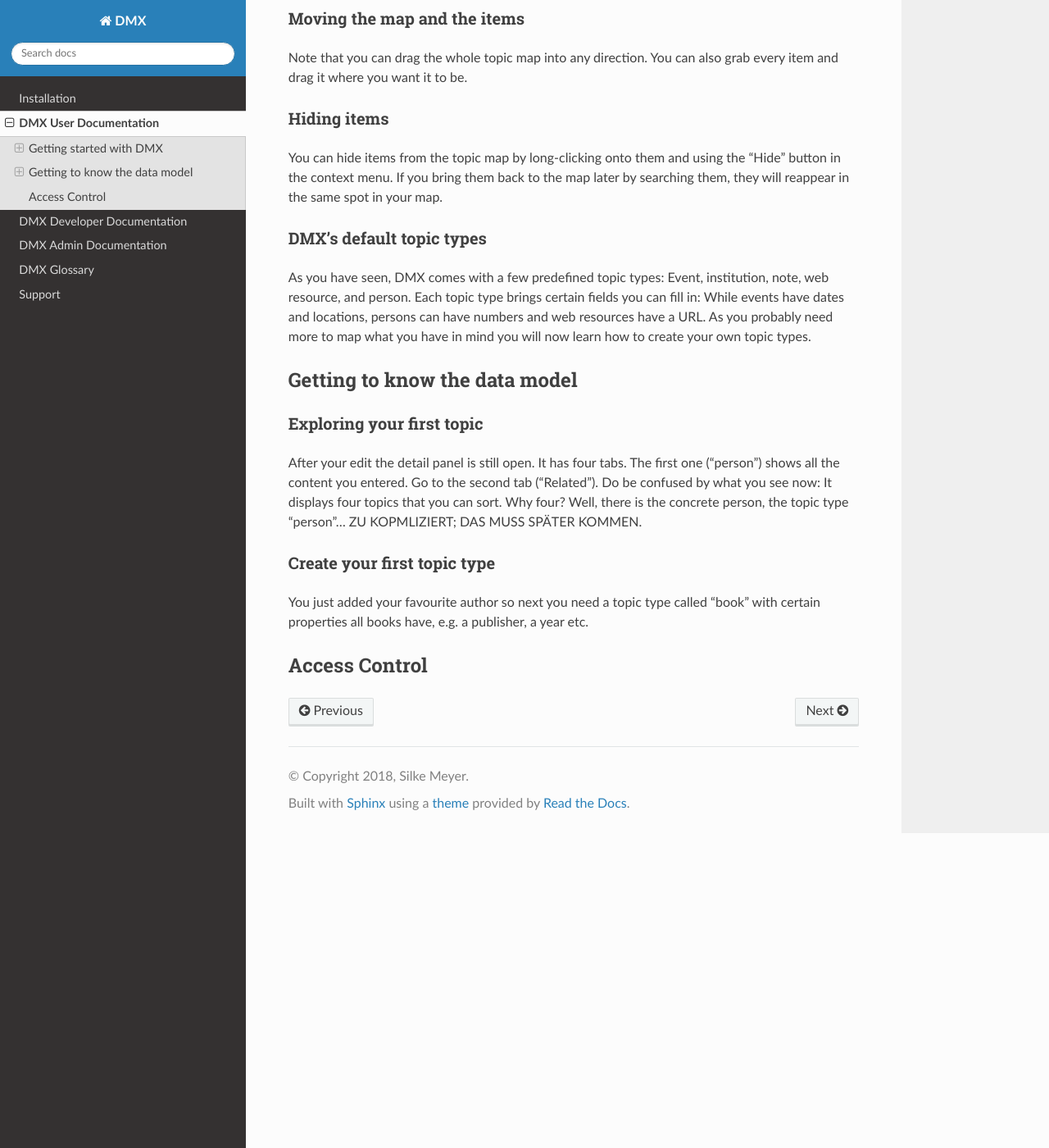
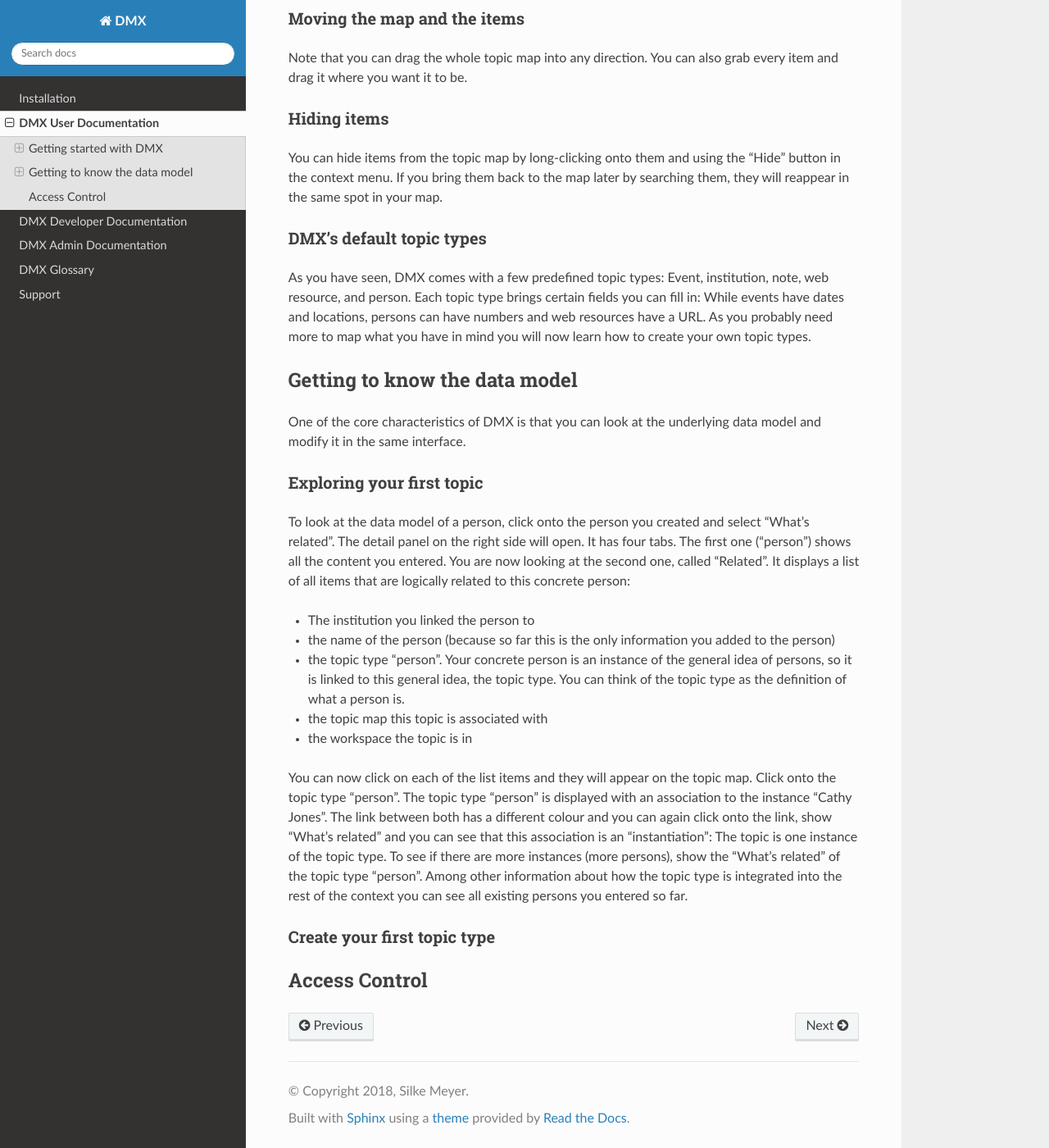
Before and after one commit to dmx-systems/dmx-documentation, a Sphinx documentation site: the page built from docs/user.rst, in a window 1280 px wide and 1400 px high, scrolled down 2655 px. Shown: the whole window at 82% size. Built offline with Sphinx 7.4.7 and the Read the Docs theme 2.0.0, drawn with Linux system fonts in a browser that asks for light colours.

Commit message:
Intro to data model

```diff
--- a/docs/user.rst
+++ b/docs/user.rst
@@ -74,16 +74,25 @@ As you have seen, DMX comes with a few predefined topic types: Event, institutio
 Getting to know the data model
 ******************************
 
+One of the core characteristics of DMX is that you can look at the underlying data model and modify it in the same interface.
+
 Exploring your first topic
 ==========================
 
-After your edit the detail panel is still open. It has four tabs. The first one ("person") shows all the content you entered. Go to the second tab ("Related"). Do be confused by what you see now: It displays four topics that you can sort. Why four? Well, there is the concrete person, the topic type "person"... ZU KOPMLIZIERT; DAS MUSS SPÄTER KOMMEN.
+To look at the data model of a person, click onto the person you created and select "What's related". The detail panel on the right side will open. It has four tabs. The first one ("person") shows all the content you entered. You are now looking at the second one, called "Related". It displays a list of all items that are logically related to this concrete person:
 
+- The institution you linked the person to
+- the name of the person (because so far this is the only information you added to the person)
+- the topic type "person". Your concrete person is an instance of the general idea of persons, so it is linked to this general idea, the topic type. You can think of the topic type as the definition of what a person is.
+- the topic map this topic is associated with
+- the workspace the topic is in
+
+You can now click on each of the list items and they will appear on the topic map. Click onto the topic type "person". The topic type "person" is displayed with an association to the instance "Cathy Jones". The link between both has a different colour and you can again click onto the link, show "What's related" and you can see that this association is an "instantiation": The topic is one instance of the topic type. To see if there are more instances (more persons), show the "What's related" of the topic type "person". Among other information about how the topic type is integrated into the rest of the context you can see all existing persons you entered so far.
 
 Create your first topic type
 ===================================
 
-You just added your favourite author so next you need a topic type called "book" with certain properties all books have, e.g. a publisher, a year etc.
+
 
 **************
 Access Control
```
